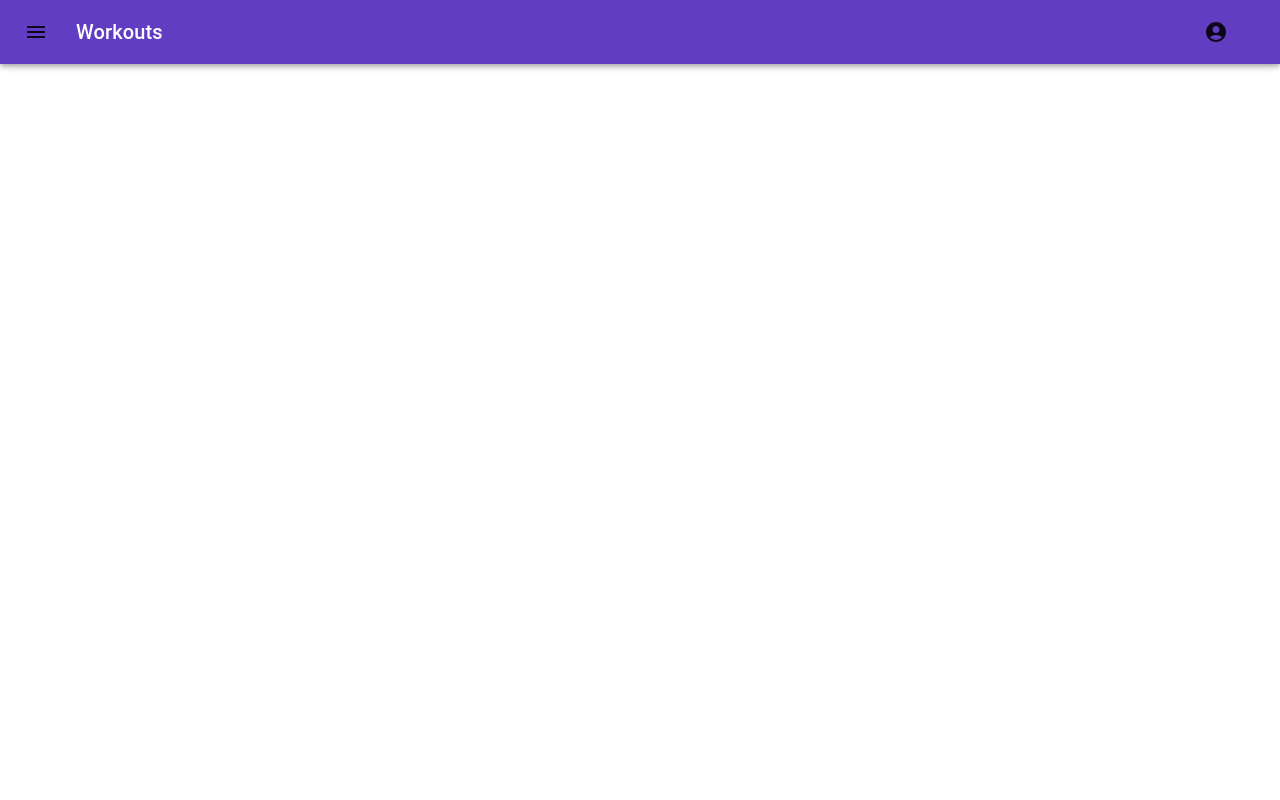
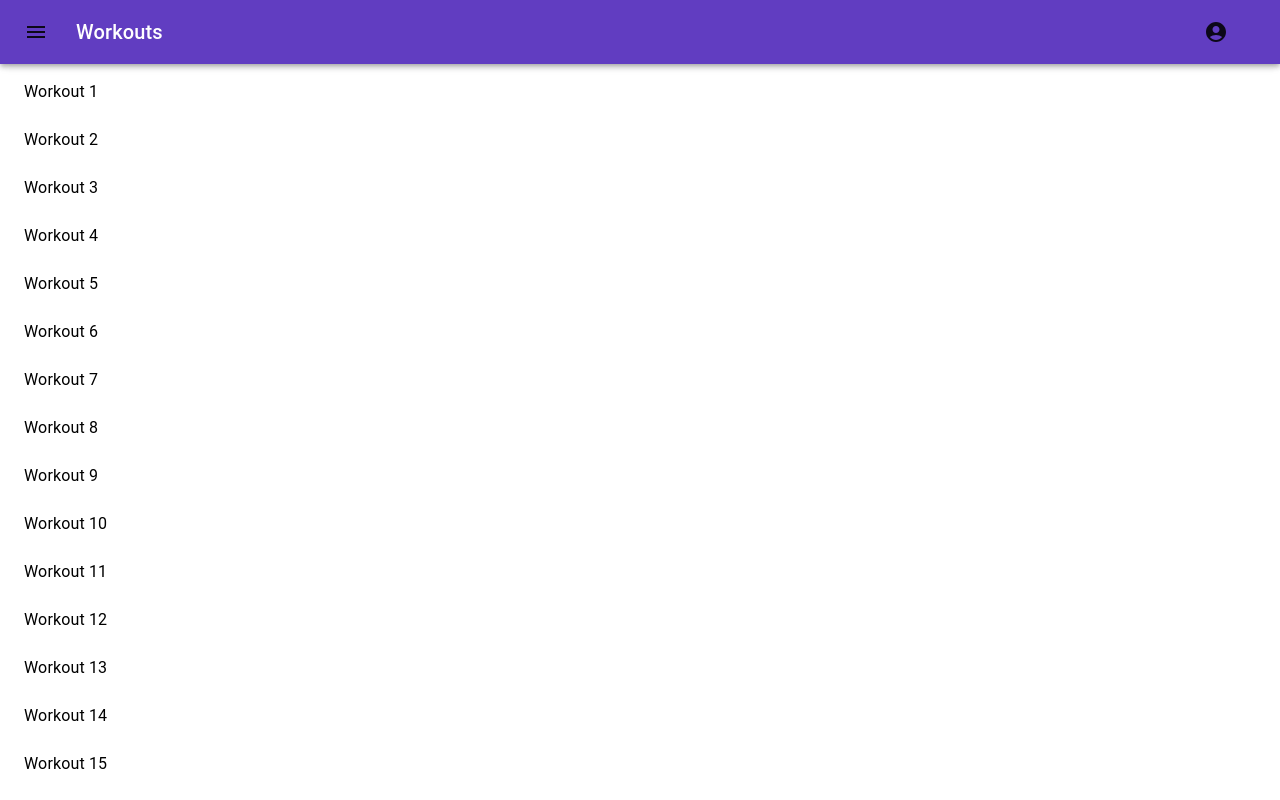
Before and after one commit to FullStackGoogler/CS542-FitnessApp, a React (Create React App) app in the folder frontend/: page /workouts in a window 1280 px wide. Shown: the top 800 px of the page. Built offline with nearby package versions, Linux system fonts and the light colour scheme.

Commit message:
Basic List Functionality in Workouts

```diff
--- a/frontend/src/Pages/GymFinder/GymFinderPage.tsx
+++ b/frontend/src/Pages/GymFinder/GymFinderPage.tsx
@@ -22,7 +22,7 @@ const GymFinderPage: React.FC = () => {
     }, []);
 
     const fetchFitnessCenters = (latitude: number, longitude: number) => {
-        const radiusInMiles = 25;
+        const radiusInMiles = 25; //TODO: Figure out reasonable value
         const query = `[out:json];
             node(around:${radiusInMiles * 1609.34},${latitude},${longitude})["leisure"="fitness_centre"];
             out;`;
--- a/frontend/src/Pages/Workouts/WorkoutPage.tsx
+++ b/frontend/src/Pages/Workouts/WorkoutPage.tsx
@@ -1,9 +1,54 @@
+import React, { useState } from "react";
 import TopBar from "../../Components/TopBar";
+import { List, ListItem, ListItemText, Dialog, DialogTitle, DialogContent, DialogContentText, DialogActions, Button } from "@mui/material";
 
-const WorkoutPage = () => {
+interface WorkoutItem {
+    id: number;
+    title: string;
+    description: string;
+}
+
+const WorkoutPage: React.FC = () => {
+    // Generating 30 dummy items
+    const dummyItems: WorkoutItem[] = Array.from({ length: 30 }, (_, index) => ({
+        id: index + 1,
+        title: `Workout ${index + 1}`,
+        description: `Description for Workout ${index + 1}`,
+    }));
+
+    const [selectedItem, setSelectedItem] = useState<WorkoutItem | null>(null);
+
+    const handleClick = (item: WorkoutItem) => {
+        setSelectedItem(item);
+    };
+
+    const handleClose = () => {
+        setSelectedItem(null);
+    };
+
     return (
         <div>
             <TopBar title="Workouts" titleColor="#ffffff"/>
+            <div style={{ position: 'absolute', top: '60px', bottom: '0', width: '100%' }}>
+                <List>
+                    {dummyItems.map(item => (
+                        <ListItem key={item.id} button onClick={() => handleClick(item)}>
+                            <ListItemText primary={item.title} />
+                        </ListItem>
+                    ))}
+                </List>
+            </div>
+            <Dialog open={selectedItem !== null} onClose={handleClose}>
+                <DialogTitle>{selectedItem?.title}</DialogTitle>
+                <DialogContent>
+                    <DialogContentText>
+                        {selectedItem?.description}
+                    </DialogContentText>
+                </DialogContent>
+                <DialogActions>
+                    <Button onClick={handleClose}>Close</Button>
+                </DialogActions>
+            </Dialog>
         </div>
     );
 }
```
